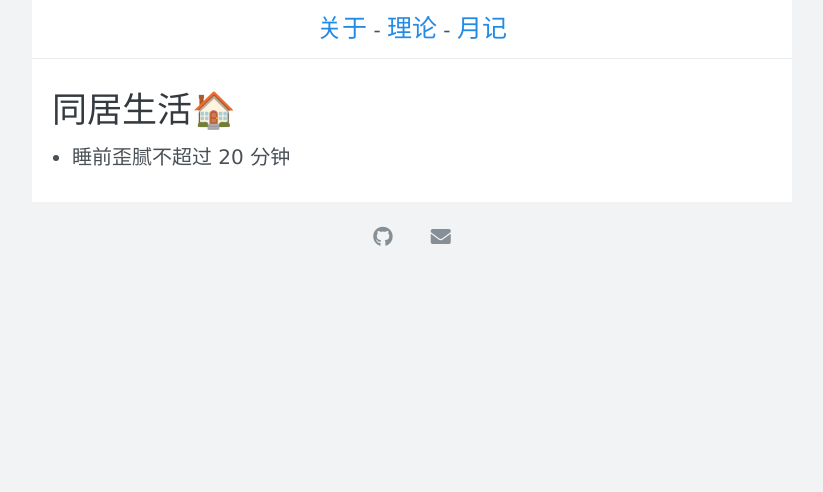
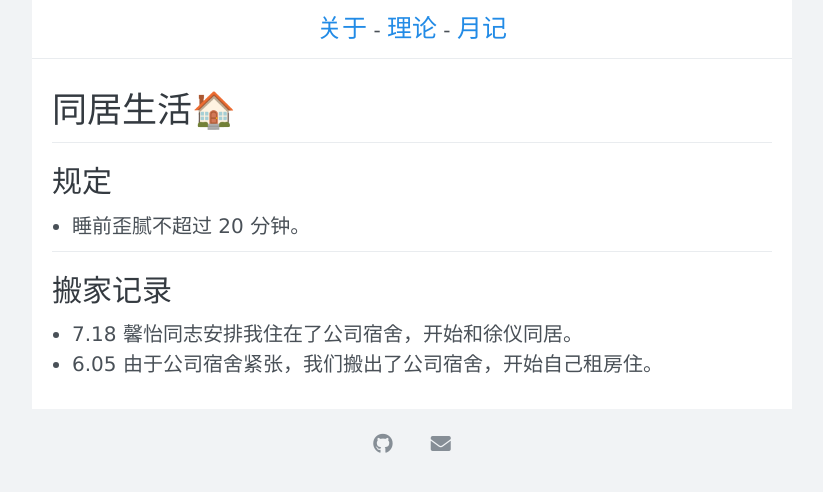
Before and after one commit to xuyilife/xuyilife.github.io, a Jekyll site: the page built from posts/theory/同居生活.md, in a window 1280 px wide. Shown: the top 492 px of the page, without its empty margins (228-1051 px from the left). Built offline with Jekyll 4.4.1, drawn with Linux system fonts in a browser that asks for light colours; nearby versions of some CDN libraries.

Commit message:
更新理论

```diff
--- a/posts/theory/同居生活.md
+++ b/posts/theory/同居生活.md
@@ -2,4 +2,13 @@
 title: 同居生活🏠
 ---
 
-- 睡前歪腻不超过 20 分钟
+
+
+## 规定
+
+- 睡前歪腻不超过 20 分钟。
+
+## 搬家记录
+
+- 7.18 馨怡同志安排我住在了公司宿舍，开始和徐仪同居。
+- 6.05 由于公司宿舍紧张，我们搬出了公司宿舍，开始自己租房住。
```
Also changed, not shown: posts/theory/摄影技巧.md (+4 -0 lines).
